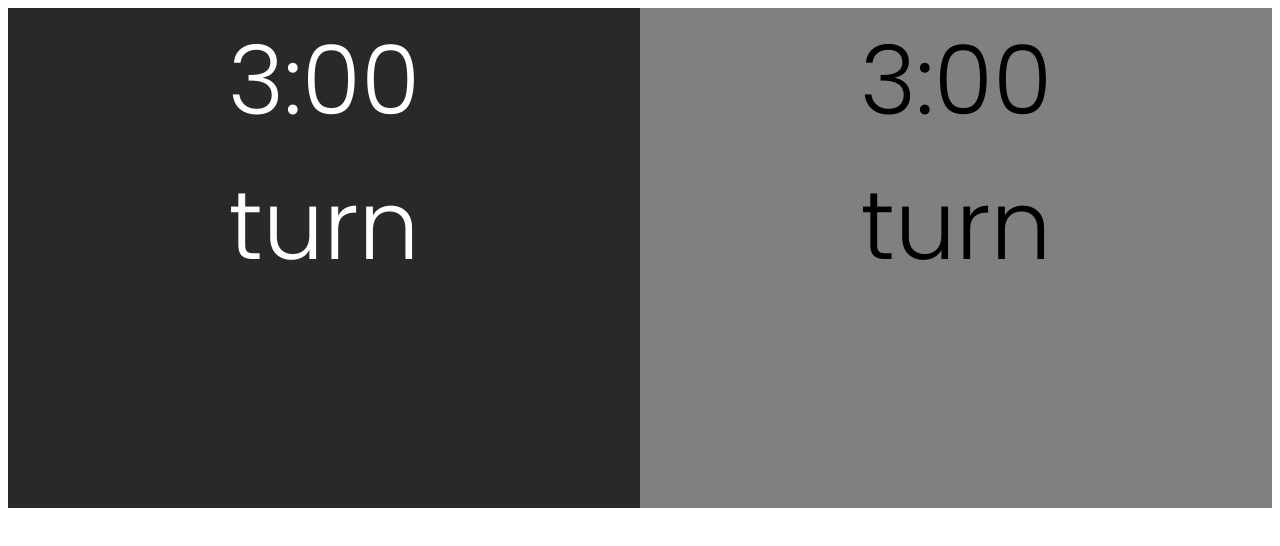
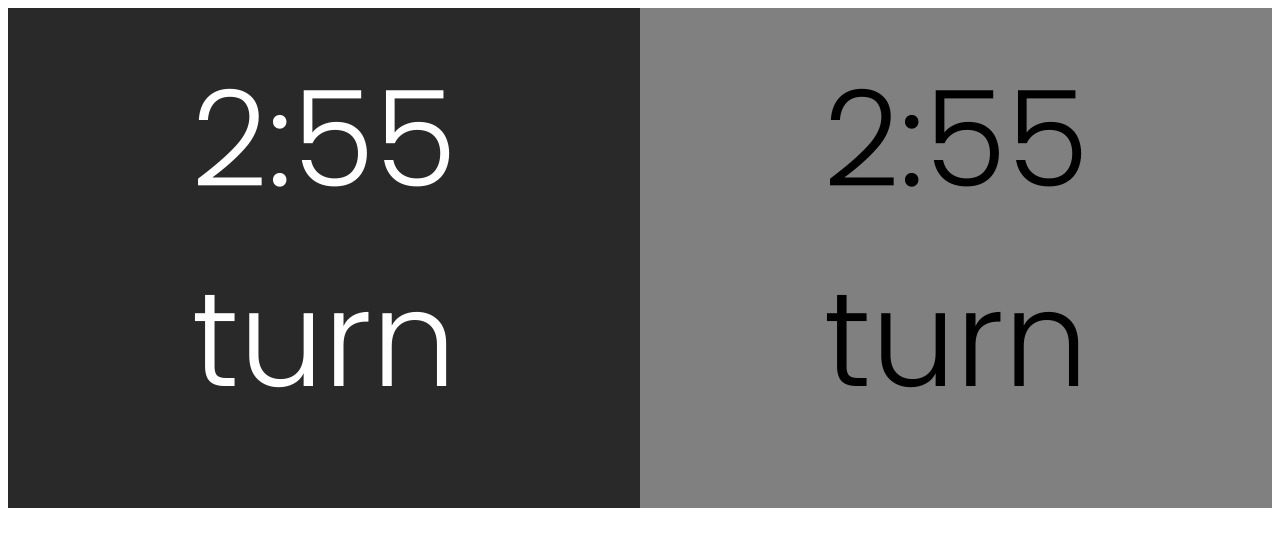
Before and after one commit to boracun/chess-clock, a plain HTML site: page index.html in a window 1280 px wide. Drawn offline with Linux system fonts and the light colour scheme.

Commit message:
Countdown feature added

```diff
--- a/index.html
+++ b/index.html
@@ -12,11 +12,11 @@
     <body>
         <div class="chess-clock">
             <div class="black">
-                <div class="black-clock">3:00</div>
+                <p class="black-clock" id="black-countdown">3:00</p>
                 <div class="turn">turn</div>
             </div>
             <div class="white">
-                <div class="white-clock">3:00</div>
+                <p class="white-clock" id="white-countdown">3:00</p>
                 <div class="turn">turn</div>
             </div>
         </div>
--- a/script.js
+++ b/script.js
@@ -0,0 +1,37 @@
+const startingMinutes = 3;
+let blackTime = startingMinutes * 60;
+let whiteTime = startingMinutes * 60;
+
+const blackClockElement = document.getElementById('black-countdown');
+const whiteClockElement = document.getElementById('white-countdown');
+
+setInterval(decrementBlackTime, 1000);
+setInterval(decrementWhiteTime, 1000);
+
+function decrementBlackTime() {
+    if(blackTime !== 0) {
+        blackTime--;
+    }
+    const minutes = Math.floor(blackTime / 60);
+    let seconds = blackTime % 60;
+
+    if (seconds < 10) {
+        seconds = '0' + seconds;
+    }
+
+    blackClockElement.innerHTML = `${minutes}:${seconds}`;
+}
+
+function decrementWhiteTime() {
+    if(whiteTime !== 0) {
+        whiteTime--;
+    }
+    const minutes = Math.floor(whiteTime / 60);
+    let seconds = whiteTime % 60;
+
+    if (seconds < 10) {
+        seconds = '0' + seconds;
+    }
+
+    whiteClockElement.innerHTML = `${minutes}:${seconds}`;
+}
--- a/styles.css
+++ b/styles.css
@@ -1,6 +1,7 @@
 .chess-clock {
     height: 500px;
     width: 100%;
+    padding: 0%;
     display: flex;
     flex-direction: row;
     flex-wrap: nowrap;
@@ -8,7 +9,7 @@
     box-sizing: border-box;
     font-family: 'Poppins', sans-serif;    /*Fix the font later*/
     font-weight: normal;
-    font-size: 72pt;
+    font-size: 100pt;
 }
 
 .black {
@@ -26,3 +27,8 @@
     color: black;
     text-align: center;
 }
+
+p {
+    margin-bottom: 0%;
+    margin-top: 5%;
+}
```
